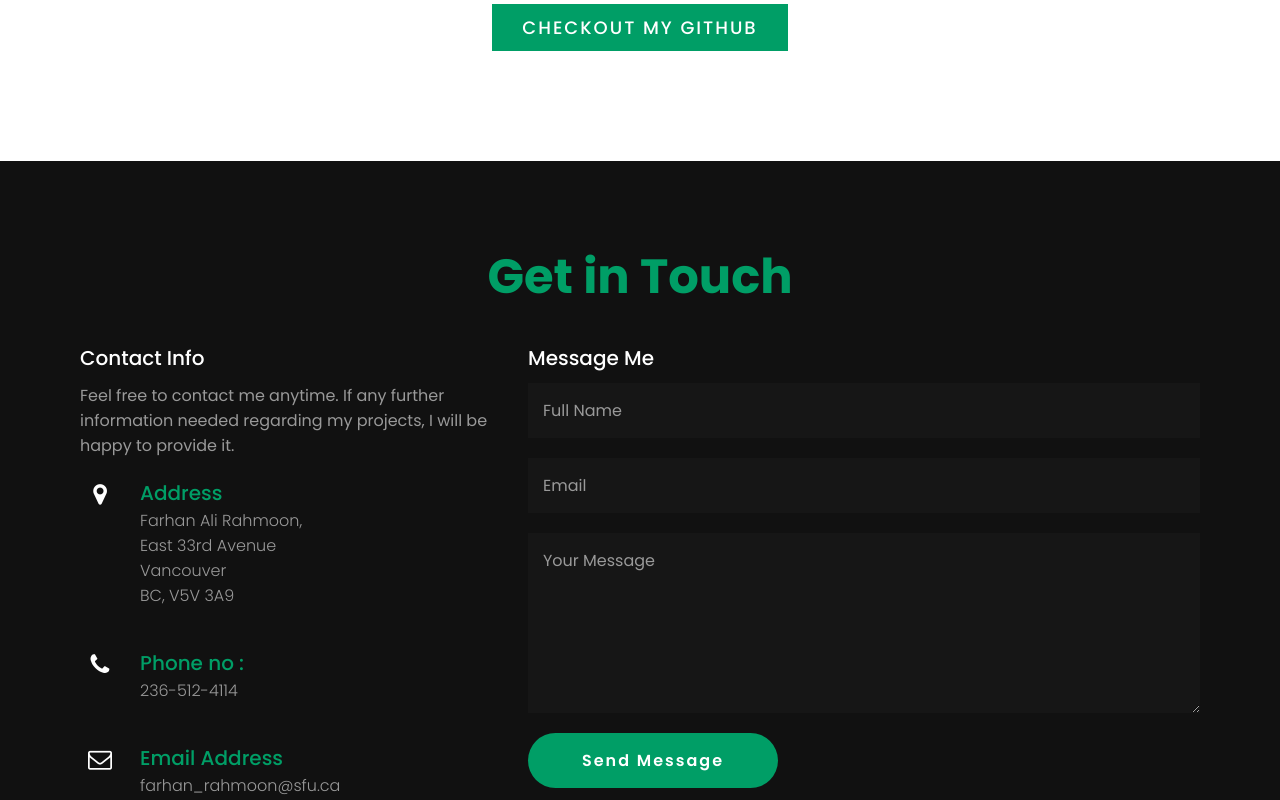
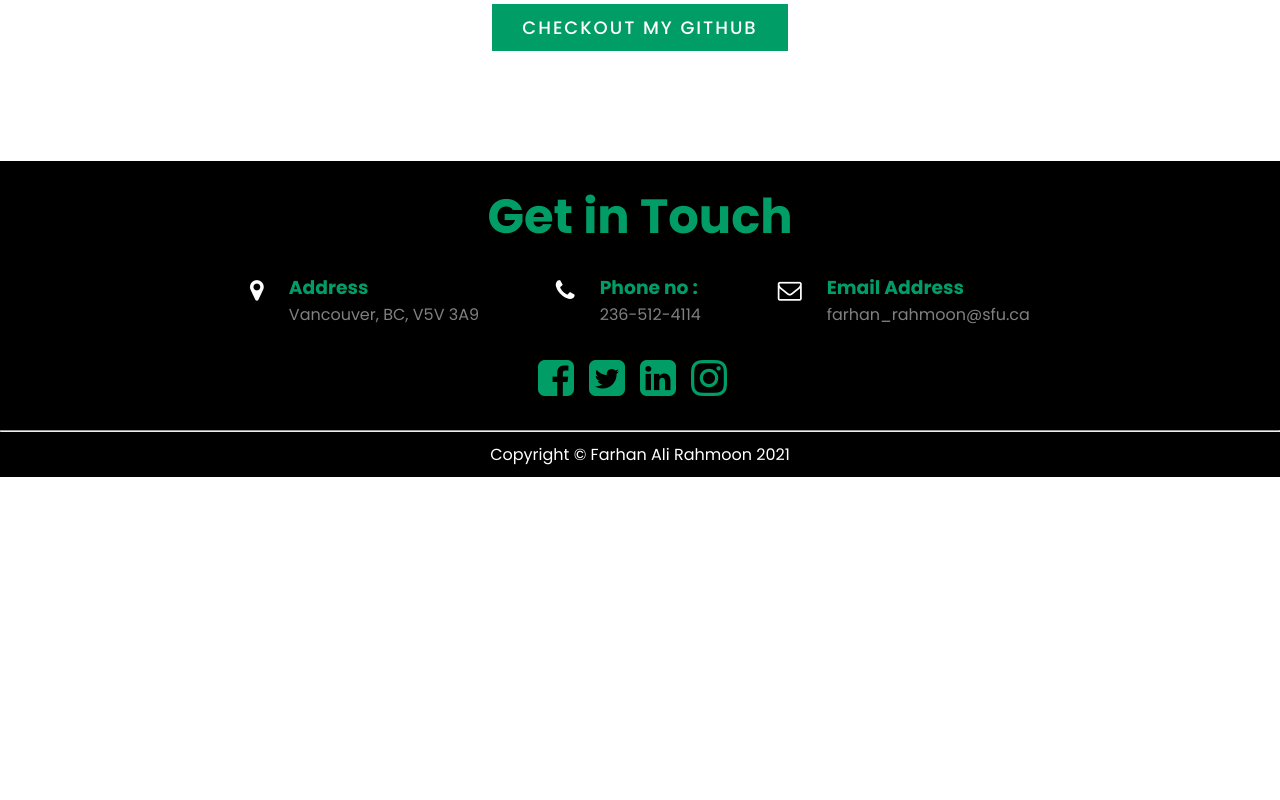
Before and after one commit to FarhanRah/Portfolio-Website, a plain HTML site: page index.html in a window 1280 px wide. Shown: the part 2000-2800 px from the top of the page. After the commit the page ends 2477 px from the top, so only its background shows below. Drawn offline with nearby package versions, Linux system fonts and the light colour scheme.

Commit message:
Redo the contact section

```diff
--- a/index.html
+++ b/index.html
@@ -120,23 +120,18 @@
     </section>
 
     <!-- Creating Contact Layout in HTML -->
-    <section class="contact" id="contact">
-        <div class="heading white">
+    <div class="contactMe" id="contact">
+        <div class="contactHead">
             <h2>Get in Touch</h2>
         </div>
-        <div class="content">
-            <div class="contactInfo">
-                <h3>Contact Info</h3>
-                <p>Feel free to contact me anytime. If any further information needed regarding my projects, I will be
-                    happy to provide it.</p>
-                <div class="contactInfoBx">
+        <div class="myContact">
             <div class="box">
                 <div class="icon">
                     <i class="fa fa-map-marker"></i>
                 </div>
                 <div class="text">
                     <h3>Address</h3>
-                            <p>Farhan Ali Rahmoon,<br>East 33rd Avenue<br>Vancouver<br>BC, V5V 3A9</p>
+                    <p>Vancouver, BC, V5V 3A9</p>
                 </div>
             </div>
             <div class="box">
@@ -157,9 +152,8 @@
                     <p>farhan_rahmoon@sfu.ca</p>
                 </div>
             </div>
-                    <br>
-                    <h3>Social Connect</h3>
-                    <div class="boxSocial">
+        </div>
+        <div class="mySocials">
             <div class="icon">
                 <a href="https://www.facebook.com" target="_blank">
                     <i class="fa fa-facebook-square"></i>
@@ -182,18 +176,8 @@
             </div>
         </div>
     </div>
-            </div>
-            <div class="formBx">
-                <form>
-                    <h3>Message Me</h3>
-                    <input type="text" placeholder="Full Name" name="">
-                    <input type="email" placeholder="Email" name="">
-                    <textarea name="" rows="6" id="" placeholder="Your Message"></textarea>
-                    <input type="submit" value="Send Message" name="">
-                </form>
-            </div>
-        </div>
-    </section>
+
+    <hr>
 
     <!-- Creating Footer Layout in HTML -->
     <footer class="copyright">
--- a/style.css
+++ b/style.css
@@ -453,6 +453,59 @@ img {
     cursor:pointer;
 }
 
+.contactMe {
+    background-color: #000;
+}
+
+.contactMe .contactHead {
+    width:100%;
+    text-align: center;
+    color:#009e66;
+    padding: 20px 0;
+    font-size: 2rem;
+}
+
+.contactMe .myContact {
+    color:#009e66;
+    display: flex;
+    justify-content: center;
+    /* width: 60%;
+    margin: auto; */
+}
+
+.contactMe .myContact .box {
+    display: flex;
+    margin: 0 3%;
+    margin-bottom: 30px;
+}
+
+.contactMe .myContact .box .icon {
+    color: white;
+    font-size: 24px;
+    margin-right: 25px;
+}
+
+.contactMe .myContact .box .text p {
+    color: grey;
+    font-size: 16px;
+}
+
+.contactMe .mySocials {
+    display:flex;
+    flex-direction:row;
+    letter-spacing: 15px;
+    /* width: 12%;
+    margin: auto; */
+    justify-content: center;
+    padding-bottom: 30px;
+}
+
+.mySocials i {
+    color:#009e66;
+    font-size: 42px;
+    cursor:pointer;
+}
+
 footer.copyright {
     background:#000;
     color:#fff;
@@ -460,8 +513,7 @@ footer.copyright {
     padding:10px;
 }
 
-@media (max-width: 991px)
-{
+@media (max-width: 1200px) {
     main {
         padding: 80px;
     }
@@ -470,6 +522,32 @@ footer.copyright {
         display: none;
     }
 
+    .contactMe .myContact {
+        color:#009e66;
+        display: flex;
+        justify-content: space-around;
+        width: 100%;
+        margin: auto;
+    }
+
+    .contactMe .mySocials {
+        display:flex;
+        flex-direction:row;
+        letter-spacing: 15px;
+        width: 20%;
+        margin: auto;
+        padding-bottom: 30px;
+    }
+
+    .mySocials i {
+        color:#009e66;
+        font-size: 42px;
+        cursor:pointer;
+    }
+}
+
+@media (max-width: 991px)
+{
     header,
     header.sticky {
         padding:20px 50px;
@@ -624,6 +702,20 @@ footer.copyright {
     }
 }
 
+@media (max-width: 850px) {
+    .contactMe .contactHead {
+        font-size: 1rem;
+    }
+
+    .contactMe .myContact .box .text h3 {
+        font-size: 11px;
+    }
+
+    .contactMe .myContact .box .text p {
+        font-size: 11px;
+    }
+}
+
 @media (max-width: 768px) {
     .heading.bottom {
         display:flex;
@@ -639,6 +731,12 @@ footer.copyright {
         justify-content: space-between;
         align-items: center;
         flex-direction:column;
+    }
+
+    .contactMe .myContact {
+        flex-direction: column;
+        width: 35%;
+        margin: auto;
     }
 }
 
```
Lines whose indentation alone changed are shown as unchanged.
